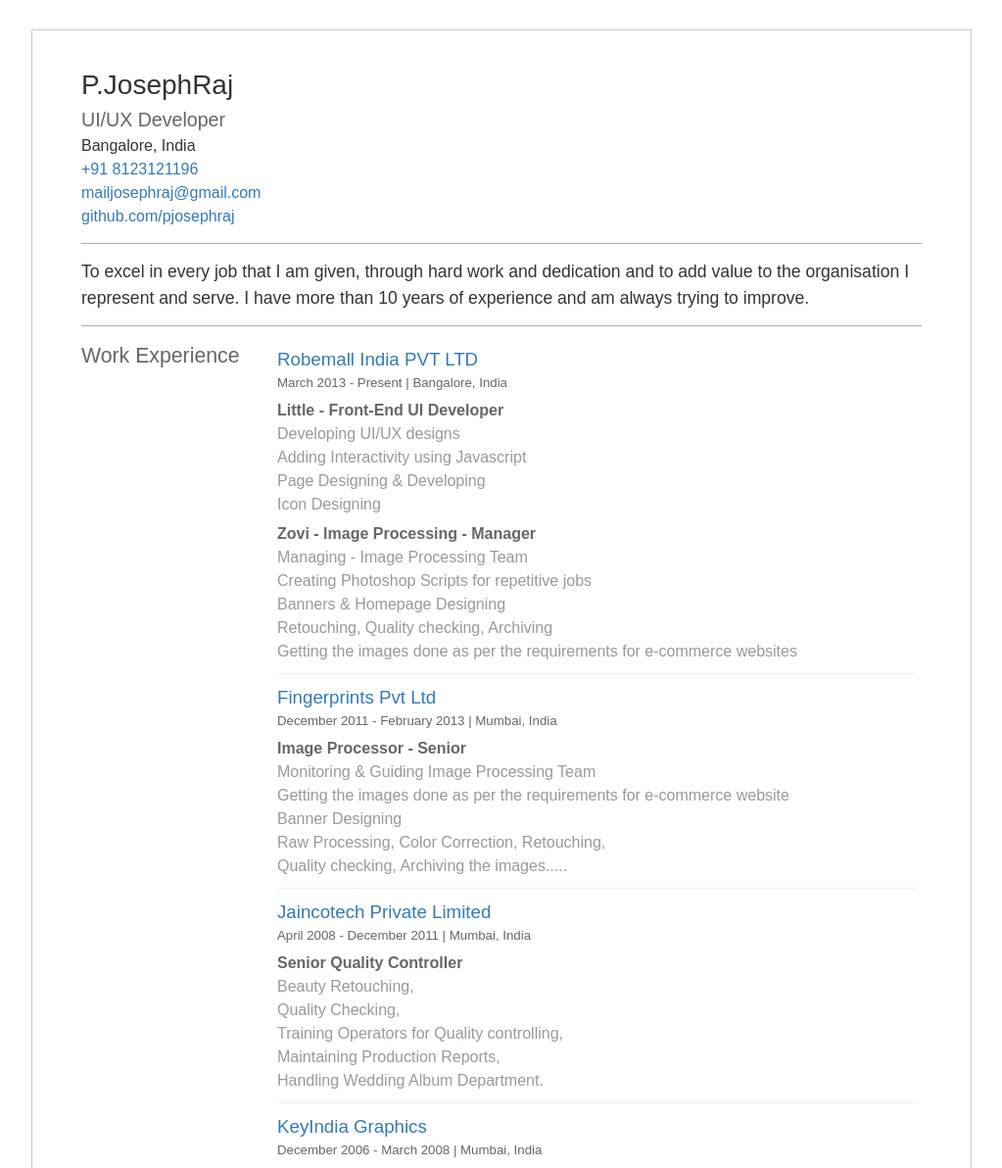
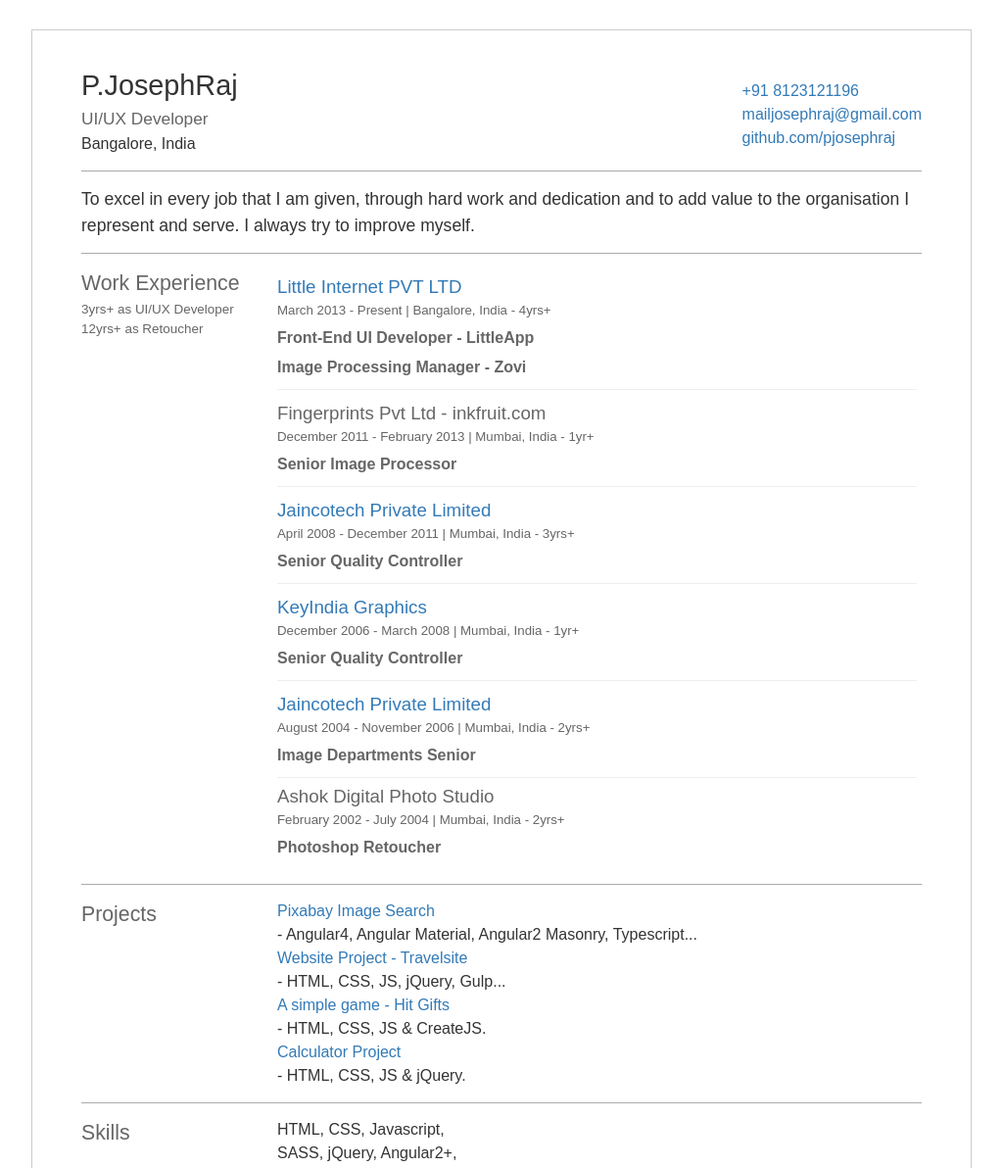
Before and after one commit to pjosephraj/pjosephraj.github.io, a plain HTML site: page index.html in a window 1280 px wide. Shown: the top 1192 px of the page at 98% size, without its empty margins (128-1151 px from the left). Drawn offline with Linux system fonts and the light colour scheme; a web font is replaced by a local one.

Commit message:
updated...

```diff
--- a/index.html
+++ b/index.html
@@ -21,99 +21,100 @@
   <div class="container">
     <div class="resume">
       <div class="block info">
-        <h1>P.JosephRaj <span>UI/UX Developer</span></h1>
-        <p>Bangalore, India</p>
-        <p>
-          <a href="tel:+918123121196">+91 8123121196</a>
-        </p>
-        <p>
-          <a href="mailto:mailjosephraj@gmail.com">mailjosephraj@gmail.com</a>
-        </p>
-        <p>
-          <a href="https://github.com/pjosephraj" target="_blank">github.com/pjosephraj</a>
-        </p>
+        <div class="info-left">
+            <h1>P.JosephRaj <span>UI/UX Developer</span></h1>
+            <p>Bangalore, India</p>
+          </div>
+          <div class="info-right">
+            <a href="tel:+918123121196">+91 8123121196</a>
+            <a href="mailto:mailjosephraj@gmail.com">mailjosephraj@gmail.com</a>
+            <a href="https://github.com/pjosephraj" target="_blank">github.com/pjosephraj</a>
+          </div>
       </div>
       <div class="block objective">
-        <p>To excel in every job that I am given, through hard work and dedication and to add value to the organisation I represent and serve. I have more than 10 years of experience and am always trying to improve.</p>
+        <p>To excel in every job that I am given, through hard work and dedication and to add value to the organisation I represent
+          and serve. I always try to improve myself.</p>
       </div>
       <!-- block -->
       <div class="block work-exp">
         <div class="left">
           <h2>Work Experience</h2>
+          <p>3yrs+ as UI/UX Developer</p>
+          <p>12yrs+ as Retoucher</p>
         </div>
         <div class="right">
           <ul class="block-detail">
             <li>
-              <h3><a href="http://www.littleapp.in" target="_blank">Robemall India PVT LTD</a></h3>
-              <h5>March 2013 - Present | Bangalore, India</h5>
-              <h4 class="pos">Little - <span>Front-End UI Developer</span></h4>
-              <ul class="exp">
+              <h3><a href="http://www.littleapp.in" target="_blank">Little Internet PVT LTD</a></h3>
+              <h5>March 2013 - Present | Bangalore, India - 4yrs+</h5>
+              <h4 class="pos"><span>Front-End UI Developer</span> - LittleApp</h4>
+              <!-- <ul class="exp">
                 <li>Developing UI/UX designs</li>
                 <li>Adding Interactivity using Javascript</li>
                 <li>Page Designing &amp; Developing</li>
                 <li>Icon Designing</li>
-              </ul>
-              <h4 class="pos">Zovi - <span>Image Processing - Manager</span></h4>
-              <ul class="exp">
+              </ul> -->
+              <h4 class="pos"><span>Image Processing Manager</span> - Zovi</h4>
+              <!-- <ul class="exp">
                 <li>Managing - Image Processing Team</li>
                 <li>Creating Photoshop Scripts for repetitive jobs</li>
                 <li>Banners &amp; Homepage Designing</li>
                 <li>Retouching, Quality checking, Archiving</li>
                 <li>Getting the images done as per the requirements for e-commerce websites</li>
-              </ul>
+              </ul> -->
             </li>
             <li>
-              <h3><a href="http://www.inkfruit.com" target="_blank">Fingerprints Pvt Ltd</a></h3>
-              <h5>December 2011 - February 2013 | Mumbai, India</h5>
-              <h4 class="pos"><span>Image Processor - Senior</span></h4>
-              <ul class="exp">
+              <h3>Fingerprints Pvt Ltd - inkfruit.com</h3>
+              <h5>December 2011 - February 2013 | Mumbai, India - 1yr+</h5>
+              <h4 class="pos"><span>Senior Image Processor</span></h4>
+              <!-- <ul class="exp">
                 <li>Monitoring &amp; Guiding Image Processing Team</li>
                 <li>Getting the images done as per the requirements for e-commerce website</li>
                 <li>Banner Designing</li>
                 <li>Raw Processing, Color Correction, Retouching, </li>
                 <li>Quality checking, Archiving the images.....</li>
-              </ul>
+              </ul> -->
             </li>
             <li>
               <h3><a href="http://www.proimageexperts.com/" target="_blank">Jaincotech Private Limited</a></h3>
-              <h5>April 2008 - December 2011 | Mumbai, India</h5>
+              <h5>April 2008 - December 2011 | Mumbai, India - 3yrs+</h5>
               <h4 class="pos"><span>Senior Quality Controller</span></h4>
-              <ul class="exp">
+              <!-- <ul class="exp">
                 <li>Beauty Retouching,</li>
                 <li>Quality Checking,</li>
                 <li>Training Operators for Quality controlling,</li>
                 <li>Maintaining Production Reports,</li>
                 <li>Handling Wedding Album Department.</li>
-              </ul>
+              </ul> -->
             </li>
             <li>
               <h3><a href="http://www.keyindiagraphics.com/" target="_blank">KeyIndia Graphics</a></h3>
-              <h5>December 2006 - March 2008 | Mumbai, India</h5>
+              <h5>December 2006 - March 2008 | Mumbai, India - 1yr+</h5>
               <h4 class="pos"><span>Senior Quality Controller</span></h4>
-              <ul class="exp">
+              <!-- <ul class="exp">
                 <li>Beauty Retouching,</li>
                 <li>Doing Clients Samples,</li>
                 <li>Production with Performance Monitoring,</li>
                 <li>Training Operators for Quality Controlling,</li>
                 <li>Communicating with the clients when needed.</li>
-              </ul>
+              </ul> -->
             </li>
             <li>
               <h3><a href="http://www.proimageexperts.com/" target="_blank">Jaincotech Private Limited</a></h3>
-              <h5>August 2004 - November 2006 | Mumbai, India</h5>
-              <h4 class="pos"><span>Image Departments - Senior</span></h4>
-              <ul class="exp">
+              <h5>August 2004 - November 2006 | Mumbai, India - 2yrs+</h5>
+              <h4 class="pos"><span>Image Departments Senior</span></h4>
+              <!-- <ul class="exp">
                 <li>Training and leading the departments.</li>
                 <li>Quality Controlling...</li>
-              </ul>
+              </ul> -->
             </li>
             <li>
               <h3>Ashok Digital Photo Studio</h3>
-              <h5>February 2002 - July 2004 | Mumbai, India</h5>
+              <h5>February 2002 - July 2004 | Mumbai, India - 2yrs+</h5>
               <h4 class="pos"><span>Photoshop Retoucher</span></h4>
-              <ul class="exp">
+              <!-- <ul class="exp">
                 <li>Photo restoration and QC for the other operator's work.</li>
-              </ul>
+              </ul> -->
             </li>
           </ul>
         </div>
@@ -121,48 +122,47 @@
       <!-- block -->
       <div class="block skills">
         <div class="left">
-          <h2>Technical Skills</h2>
+          <h2>Projects</h2>
         </div>
         <div class="right">
           <ul class="block-detail">
-            <li>HTML, CSS, Javascript</li>
-            <li>jQuery, Angular2+</li>
-            <li>SASS</li>
-            <li>Bootstrap, SemanticUI, MaterializeCSS</li>
-            <li>Typescript, Gulp, Babel</li>
-            <li>Adobe Photoshop</li>
-            <li>Adobe Illustrator</li>
-            <li>Adobe Extendscript (Scripting for Photoshop)</li>
-            <li>Google Sheets / MS Excel - Reporting</li>
-            <li>And also I am expanding my skills to React, NodeJS, ExpressJS, MongoDB, PHP...</li>
-            <li><a href="https://pjosephraj.github.io/pixabay-api/index.html" target="_blank">Pixabay Image Search</a><span> - Angular4, Angular Material, Angular2 Masonry, Typescript</span></li>
-            <li><a href="https://pjosephraj.github.io/travel-site/" target="_blank">Website Project - Travelsite</a><span> - HTML, CSS, JS, jQuery, Gulp</span></li>
-            <li><a href="https://pjosephraj.github.io/hit-gifts/" target="_blank">A simple game - Hit Gifts</a><span> - HTML, CSS, JS, CreateJS</span></li>
-            <li><a href="http://pjosephraj.github.io/Project-calculator/" target="_blank">Calculator Project</a><span> - HTML, CSS, JS, jQuery.</span></li>
+            <li><a href="https://pjosephraj.github.io/pixabay-api/index.html" target="_blank">Pixabay Image Search</a><span> - Angular4, Angular Material, Angular2 Masonry, Typescript...</span></li>
+            <li><a href="https://pjosephraj.github.io/travel-site/" target="_blank">Website Project - Travelsite</a><span> - HTML, CSS, JS, jQuery, Gulp...</span></li>
+            <li><a href="https://pjosephraj.github.io/hit-gifts/" target="_blank">A simple game - Hit Gifts</a><span> - HTML, CSS, JS &amp; CreateJS.</span></li>
+            <li><a href="http://pjosephraj.github.io/Project-calculator/" target="_blank">Calculator Project</a><span> - HTML, CSS, JS &amp; jQuery.</span></li>
           </ul>
         </div>
       </div>
       <!-- block -->
       <div class="block skills">
         <div class="left">
-          <h2>Relevant Skills</h2>
+          <h2>Skills</h2>
         </div>
         <div class="right">
           <ul class="block-detail">
-            <li>Diploma in Office Automation and Graphics from Keerti Institute.</li>
-            <li>Diploma in Card level Hardware Engineering from Challenger's Computronics.</li>
+            <li>HTML, CSS, Javascript,</li>
+            <li>SASS, jQuery, Angular2+,</li>
+            <li>Bootstrap, SemanticUI, MaterializeCSS,</li>
+            <li>Typescript, Gulp, Babel,</li>
+            <li>Adobe Photoshop,</li>
+            <li>Adobe Illustrator,</li>
+            <li>Adobe Extendscript (Scripting for Photoshop)....</li>
+            <!-- <li>Google Sheets / MS Excel - Reporting</li> -->
+            <li>And also I expand my skills to React, NodeJS, ExpressJS, MongoDB, PHP...</li>
           </ul>
         </div>
       </div>
       <!-- block -->
-      <div class="block qual">
+      <div class="block skills">
         <div class="left">
-          <h2>Qualification</h2>
+          <h2>Education</h2>
         </div>
         <div class="right">
-          <h3>Saraswati Vidhyalaya</h3>
-          <h4>S.S.C</h4>
-          <h5>Mumbai, India</h5>
+          <ul class="block-detail">
+            <li>S.S.C - Saraswati Vidhyalaya - Mumbai, India.</li>
+            <li>Diploma in Office Automation and Graphics from Keerti Institute.</li>
+            <li>Diploma in Card level Hardware Engineering from Challenger's Computronics.</li>
+          </ul>
         </div>
       </div>
       <!-- block -->
@@ -171,9 +171,7 @@
           <h2>Languages</h2>
         </div>
         <div class="right">
-          <p>English</p>
-          <p>Hindi</p>
-          <p>Tamil</p>
+          <p>English, Hindi &amp; Tamil.</p>
         </div>
       </div>
       <!-- block -->
--- a/style.css
+++ b/style.css
@@ -1 +1,196 @@
-*{padding:0;margin:0;box-sizing:border-box}body,html{font-family:Muli,sans-serif;font-size:14px;line-height:1.5;color:#333}a{text-decoration:none;color:#337ab7}ul{list-style-type:none}span{display:block}h1,h2,h3,h4,h5{font-weight:400;color:#666}h1{font-size:1.75em;color:#333}h1 span{color:#666;font-size:.7em}h2{font-size:1.2em}.container{max-width:960px;margin:0 auto}.resume{padding:20px}.block{padding:15px 0;border-bottom:1px solid #aaa}.block.thanks{border:none;text-align:right}.block:after,.block:before{content:'';clear:both;display:table}.left,.pos span{display:inline-block}.left{font-size:1.4em;margin-bottom:5px}.right{padding-left:5px;padding-right:5px}.objective{font-size:1.1em;color:#333}.work-exp .block-detail>li{border-bottom:1px solid #eee;padding:10px 0}.work-exp .block-detail>li:nth-child(1){padding-top:5px}.work-exp .block-detail>li:nth-last-child(1){padding-top:5px;border:none}.exp li{color:#999}.pos{color:#666;font-weight:600;padding:6px 0 0}@media only screen and (min-width:480px){.left{width:160px;float:left}.left h2{font-size:.95em}.right{padding-left:170px}}@media only screen and (min-width:600px){body{font-size:16px}h2{font-size:1.3em}.resume{padding:20px 50px}.left{width:200px}.right{padding-left:200px}}@media only screen and (min-width:1000px){.resume{margin:30px auto;border:1px solid #ccc}}
+* {
+    padding: 0;
+    margin: 0;
+    box-sizing: border-box;
+}
+
+body,html {
+    font-family: Muli,sans-serif;
+    font-size: 14px;
+    line-height: 1.5;
+    color: #333;
+}
+
+a {
+    text-decoration: none;
+    color: #337ab7;
+}
+
+a:hover {
+    text-decoration: underline;
+}
+
+ul {
+    list-style-type: none;
+}
+
+span {
+    display: block;
+}
+
+h1,h2,h3,h4,h5 {
+    font-weight: 400;
+    color: #666;
+}
+
+h1 {
+    font-size: 1.8em;
+    color: #333;
+}
+
+h1 span {
+    color: #666;
+    font-size: .6em;
+}
+
+h2 {
+    font-size: 1.2em;
+}
+
+.container {
+    max-width: 960px;
+    margin: 0 auto;
+}
+
+.resume {
+    padding: 20px;
+}
+
+.info-right a {
+    display: block;
+}
+
+.info-right {
+    margin-top: 6px;
+}
+
+.work-exp p {
+    font-size: .6em;
+    color: #666;
+}
+
+.block {
+    padding: 15px 0;
+    border-bottom: 1px solid #aaa;
+}
+
+.block.thanks {
+    border: none;
+    text-align: right;
+}
+
+.block:after,.block:before {
+    content: '';
+    clear: both;
+    display: table;
+}
+
+.left,.pos span {
+    display: inline-block;
+}
+
+.left {
+    font-size: 1.4em;
+    margin-bottom: 5px;
+}
+
+.right {
+    padding-left: 5px;
+    padding-right: 5px;
+}
+
+.objective {
+    font-size: 1.1em;
+    color: #333;
+}
+
+.work-exp .block-detail>li {
+    border-bottom: 1px solid #eee;
+    padding: 10px 0;
+}
+
+.work-exp .block-detail>li:nth-child(1) {
+    padding-top: 5px;
+}
+
+.work-exp .block-detail>li:nth-last-child(1) {
+    padding-top: 5px;
+    border: none;
+}
+
+.exp li {
+    color: #999;
+}
+
+.pos {
+    color: #666;
+    font-weight: 600;
+    padding: 6px 0 0;
+}
+
+@media print, screen and (min-width: 480px) {
+    .left {
+        width:160px;
+        float: left;
+    }
+
+    .left h2 {
+        font-size: .95em;
+    }
+
+    .right {
+        padding-left: 170px;
+    }
+
+    .info-right {
+        float: right;
+        margin-top: 15px;
+    }
+
+    .info-left {
+        float: left;
+    }
+}
+
+
+@media print, screen and (min-width: 600px) {
+    body {
+        font-size:16px;
+    }
+
+    h2 {
+        font-size: 1.3em;
+    }
+
+    .resume {
+        padding: 20px 50px;
+    }
+
+    .left {
+        width: 200px;
+    }
+
+    .right {
+        padding-left: 200px;
+    }
+}
+
+@media print, screen and (min-width: 1000px) {
+    .resume {
+        margin:30px auto;
+        border: 1px solid #ccc;
+    }
+}
+
+@media print {
+ .resume {
+     border: none;
+     margin: 0 auto;
+ }
+ .block.info{
+     padding-top: 5px;
+ }
+ .objective {
+     font-size: 1rem;
+ }
+}
```
